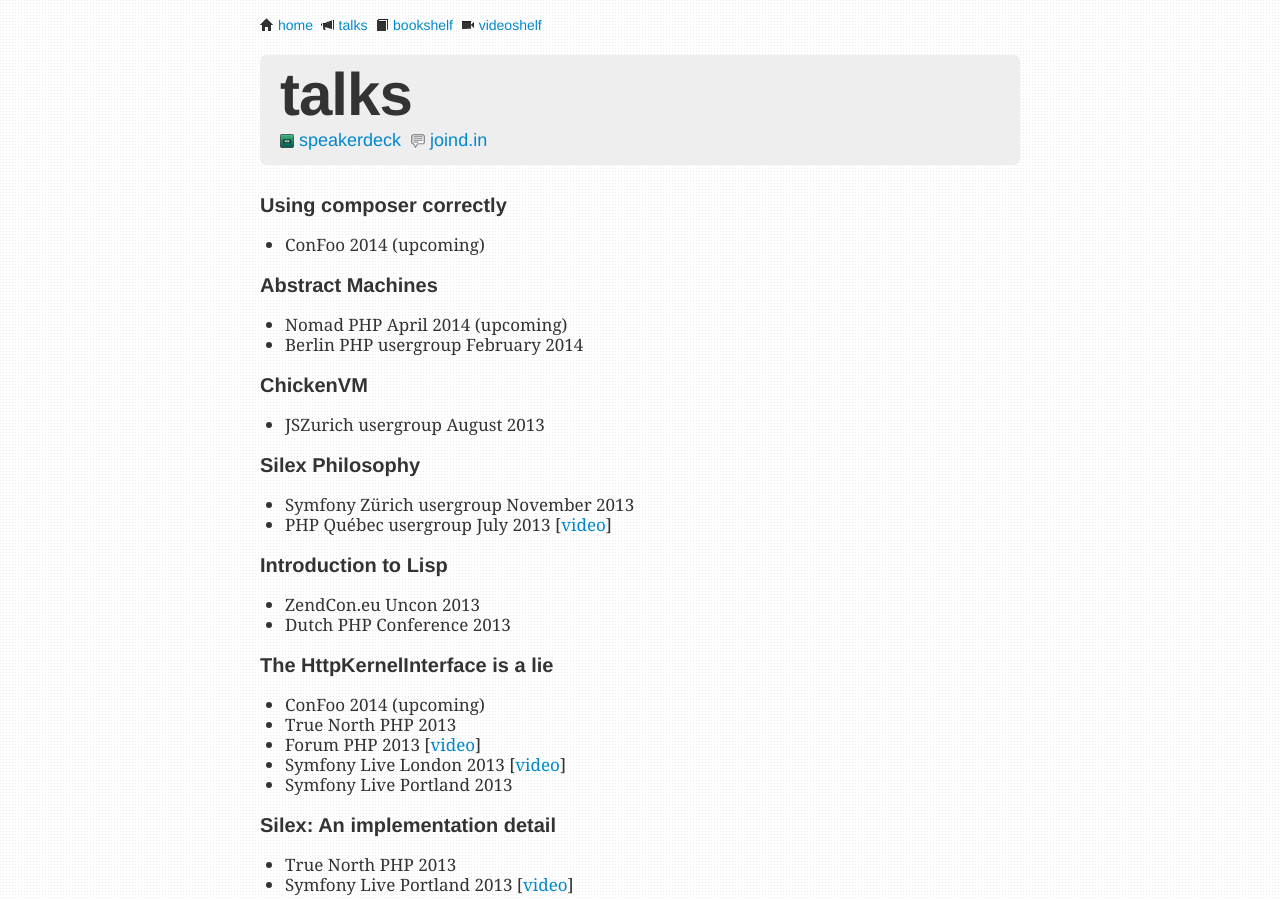
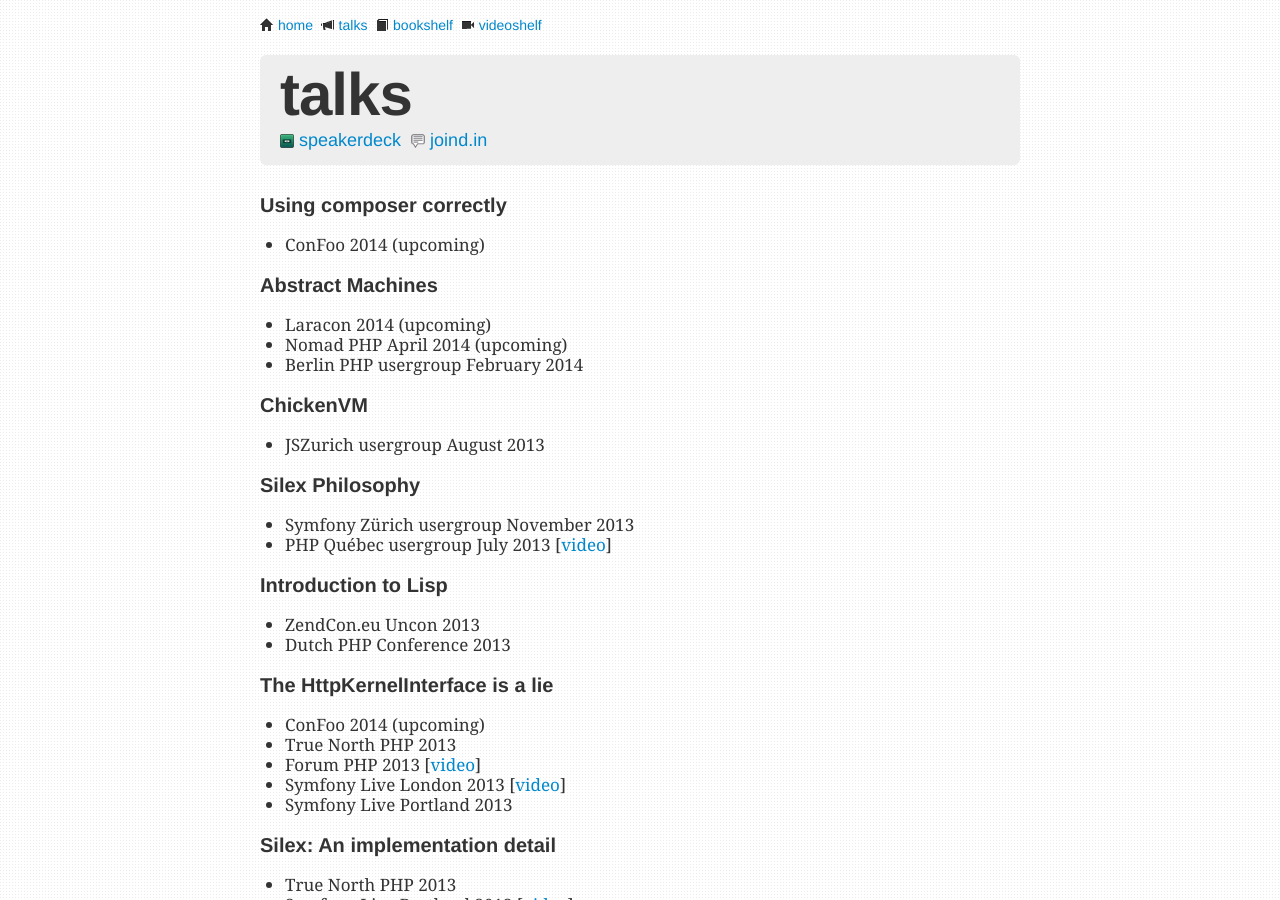
Before and after one commit to igorw/weblog, a Jekyll site: the page built from talks.md, in a window 1280 px wide and 900 px high. Built offline with Jekyll 4.4.1, drawn with Linux system fonts in a browser that asks for light colours; Markdown is read by kramdown in place of the engine named in the settings.

Commit message:
add laracon

```diff
--- a/talks.md
+++ b/talks.md
@@ -17,6 +17,7 @@
 
 ### Abstract Machines
 
+* Laracon 2014 (upcoming)
 * Nomad PHP April 2014 (upcoming)
 * Berlin PHP usergroup February 2014
 
```
